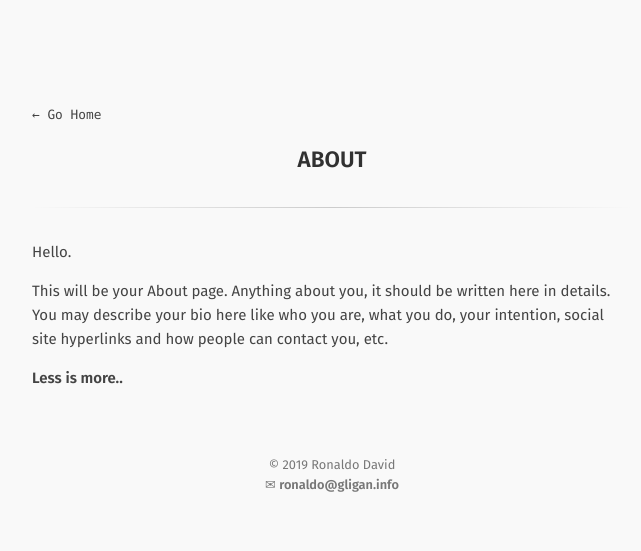
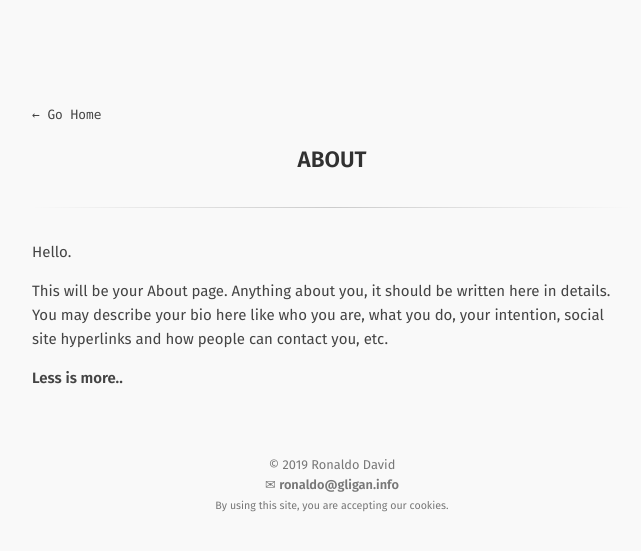
Before and after one commit to RonaldoDavid/gligan-info, a Jekyll site: the page built from about.md, in a window 1280 px wide. Shown: the top 551 px of the page, without its empty margins (308-949 px from the left). Built offline with Jekyll 4.4.1, drawn with Linux system fonts in a browser that asks for light colours.

Commit message:
Update footer.html

```diff
--- a/_includes/footer.html
+++ b/_includes/footer.html
@@ -1,7 +1,7 @@
 <div class="footer">
   <span class="block">&copy; {{ site.time | date: '%Y' }} {{ site.author_name }}</span>
   <span class="block">✉ <a href="mailto:ronaldo@gligan.info">ronaldo@gligan.info</a></span>
-  <!-- <span class="block"><small>&lt;/&gt;</small></span> -->
+  <span class="block"><small>By using this site, you are accepting our cookies.</small></span>
 </div>
 
 {% if site.mathjax %}
```
